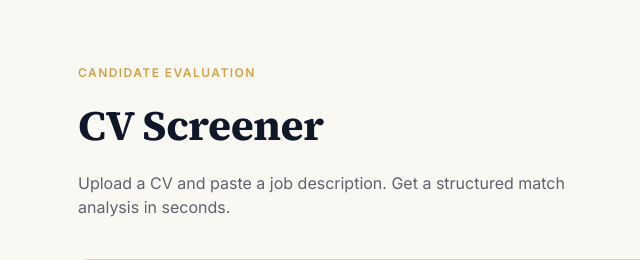
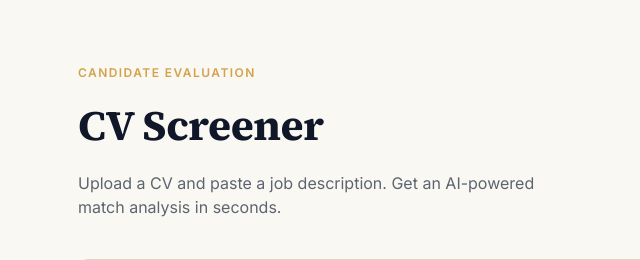
Before and after one commit to adetomprecious1234-ux/cv-screener1, a Flask app: page / in a window 1280 px wide. Shown: the top 260 px of the page, without its empty margins (246-886 px from the left). Run offline with Flask 3, Linux system fonts and the light colour scheme.

Commit message:
fix: update lede copy

```diff
--- a/templates/index.html
+++ b/templates/index.html
@@ -10,7 +10,7 @@
     <div class="container">
         <div class="eyebrow">Candidate Evaluation</div>
         <h1>CV Screener</h1>
-        <p class="lede">Upload a CV and paste a job description. Get a structured match analysis in seconds.</p>
+        <p class="lede">Upload a CV and paste a job description. Get an AI-powered match analysis in seconds.</p>
 
         {% with messages = get_flashed_messages() %}
             {% if messages %}
```
